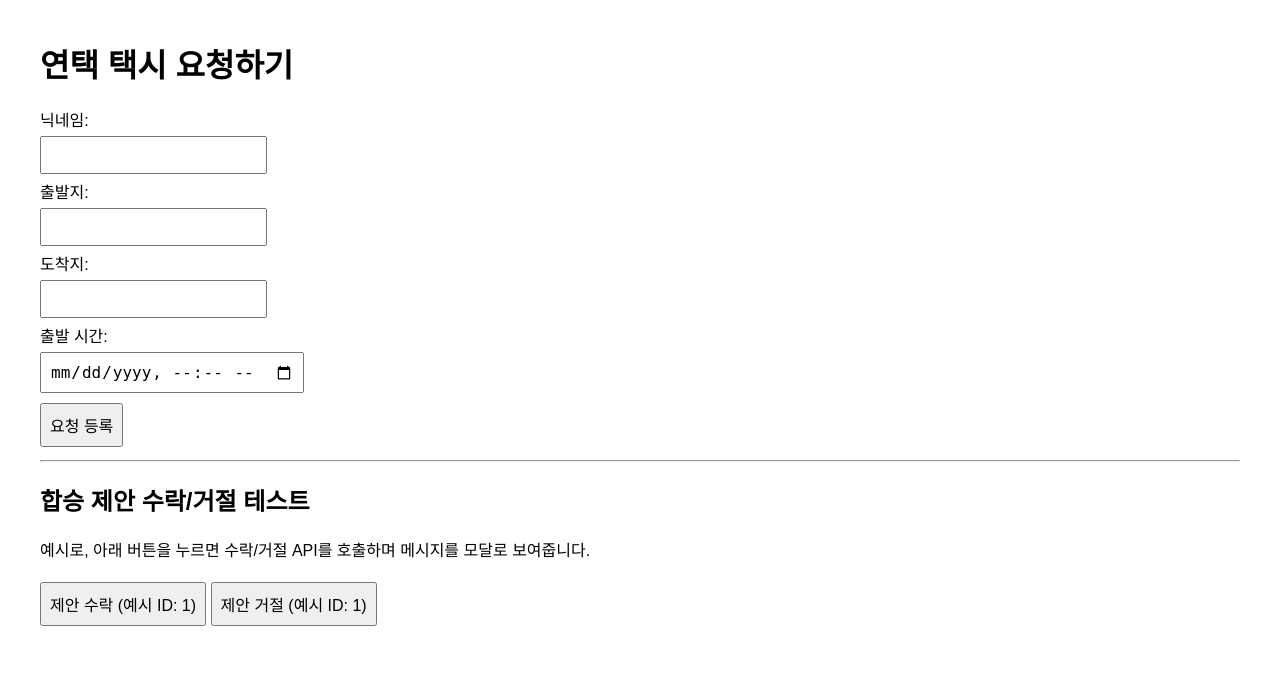
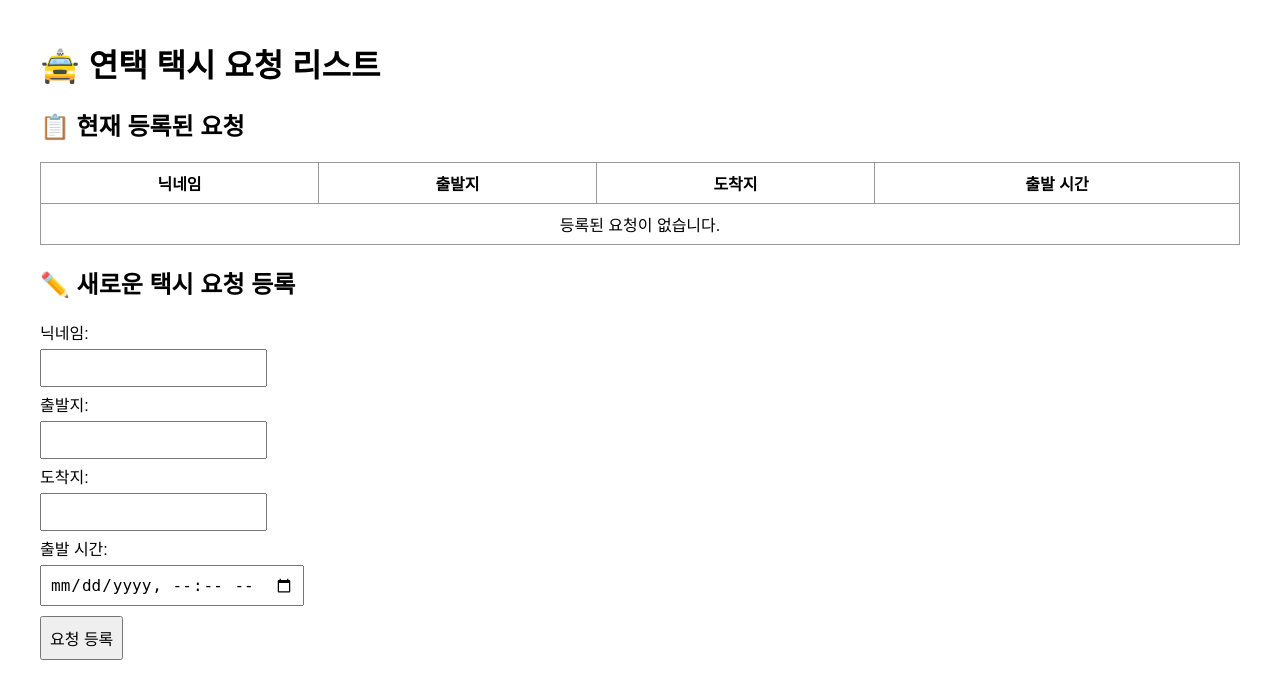
Before and after one commit to winterkid2000/YMatch, a FastAPI app: page / in a window 1280 px wide. Shown: the top 699 px of the page. Run offline with FastAPI, Linux system fonts and the light colour scheme.

Commit message:
Update index.html

```diff
--- a/app/templates/index.html
+++ b/app/templates/index.html
@@ -4,15 +4,10 @@
     <meta charset="UTF-8">
     <title>YontakMatch - 택시 요청</title>
     <style>
-        body {
-            font-family: sans-serif;
-            margin: 40px;
-        }
-        input, button {
-            margin: 5px 0;
-            padding: 8px;
-            font-size: 16px;
-        }
+        body { font-family: sans-serif; margin: 40px; }
+        input, button { margin: 5px 0; padding: 8px; font-size: 16px; }
+        table { width: 100%; border-collapse: collapse; margin-bottom: 20px; }
+        th, td { border: 1px solid #999; padding: 8px; text-align: center; }
         #responseModal {
             display: none;
             position: fixed;
@@ -35,32 +30,45 @@
     </style>
 </head>
 <body>
-    <h1>연택 택시 요청하기</h1>
+    <h1>🚖 연택 택시 요청 리스트</h1>
 
+    <h2>📋 현재 등록된 요청</h2>
+    <table>
+        <thead>
+            <tr>
+                <th>닉네임</th>
+                <th>출발지</th>
+                <th>도착지</th>
+                <th>출발 시간</th>
+            </tr>
+        </thead>
+        <tbody>
+            {% for ride in rides %}
+            <tr>
+                <td>{{ ride.nickname }}</td>
+                <td>{{ ride.departure }}</td>
+                <td>{{ ride.destination }}</td>
+                <td>{{ ride.departure_time.strftime('%Y-%m-%d %H:%M') }}</td>
+            </tr>
+            {% else %}
+            <tr><td colspan="4">등록된 요청이 없습니다.</td></tr>
+            {% endfor %}
+        </tbody>
+    </table>
+
+    <h2>✏️ 새로운 택시 요청 등록</h2>
     <form action="/submit" method="post">
         <label>닉네임:</label><br>
         <input type="text" name="nickname" required><br>
-
         <label>출발지:</label><br>
         <input type="text" name="departure" required><br>
-
         <label>도착지:</label><br>
         <input type="text" name="destination" required><br>
-
         <label>출발 시간:</label><br>
         <input type="datetime-local" name="departure_time" required><br>
-
         <button type="submit">요청 등록</button>
     </form>
 
-    <hr>
-    <h2>합승 제안 수락/거절 테스트</h2>
-    <p>예시로, 아래 버튼을 누르면 수락/거절 API를 호출하며 메시지를 모달로 보여줍니다.</p>
-
-    <button onclick="acceptProposal(1)">제안 수락 (예시 ID: 1)</button>
-    <button onclick="cancelProposal(1)">제안 거절 (예시 ID: 1)</button>
-
-    <!-- 모달 -->
     <div id="overlay"></div>
     <div id="responseModal">
         <p id="modalMessage"></p>
@@ -73,23 +81,10 @@
             document.getElementById('responseModal').style.display = 'block';
             document.getElementById('overlay').style.display = 'block';
         }
-
         function closeModal() {
             document.getElementById('responseModal').style.display = 'none';
             document.getElementById('overlay').style.display = 'none';
         }
-
-        async function acceptProposal(id) {
-            const res = await fetch(`/api/match/${id}`, { method: 'PATCH' });
-            const data = await res.json();
-            showModal(data.message || "알 수 없는 응답");
-        }
-
-        async function cancelProposal(id) {
-            const res = await fetch(`/api/match/${id}`, { method: 'DELETE' });
-            const data = await res.json();
-            showModal(data.message || "알 수 없는 응답");
-        }
     </script>
 </body>
 </html>
```
